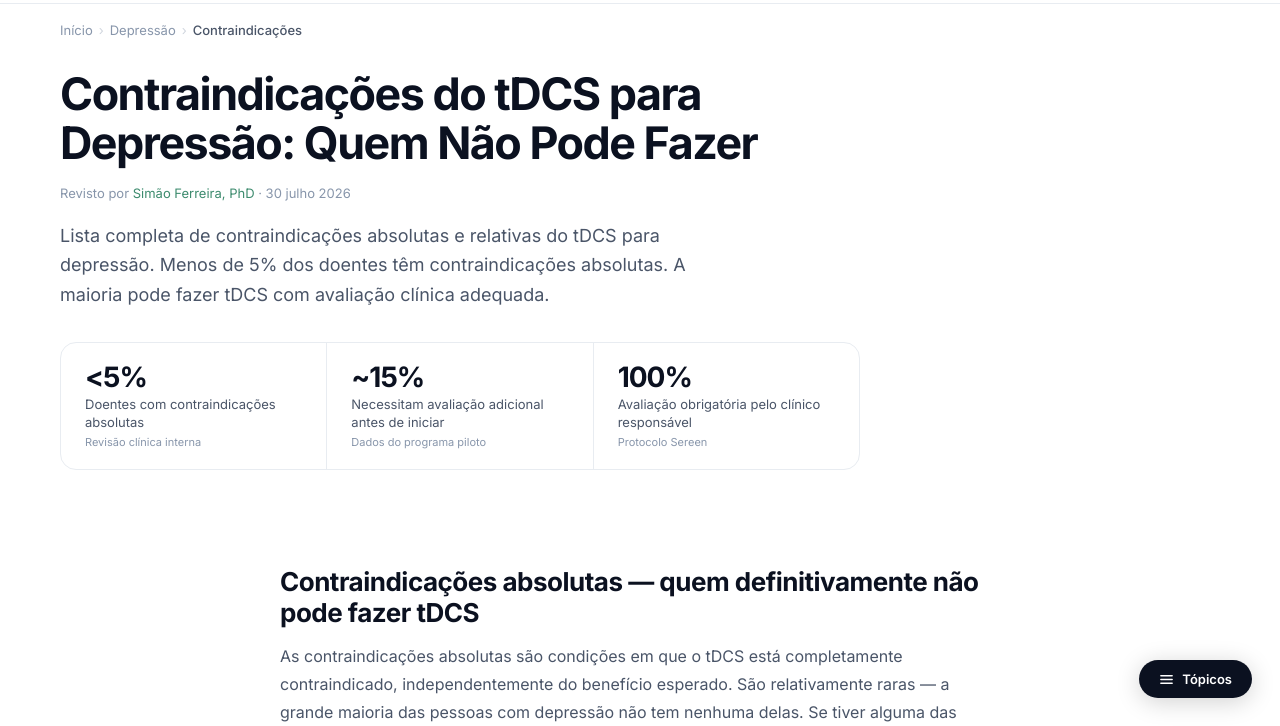
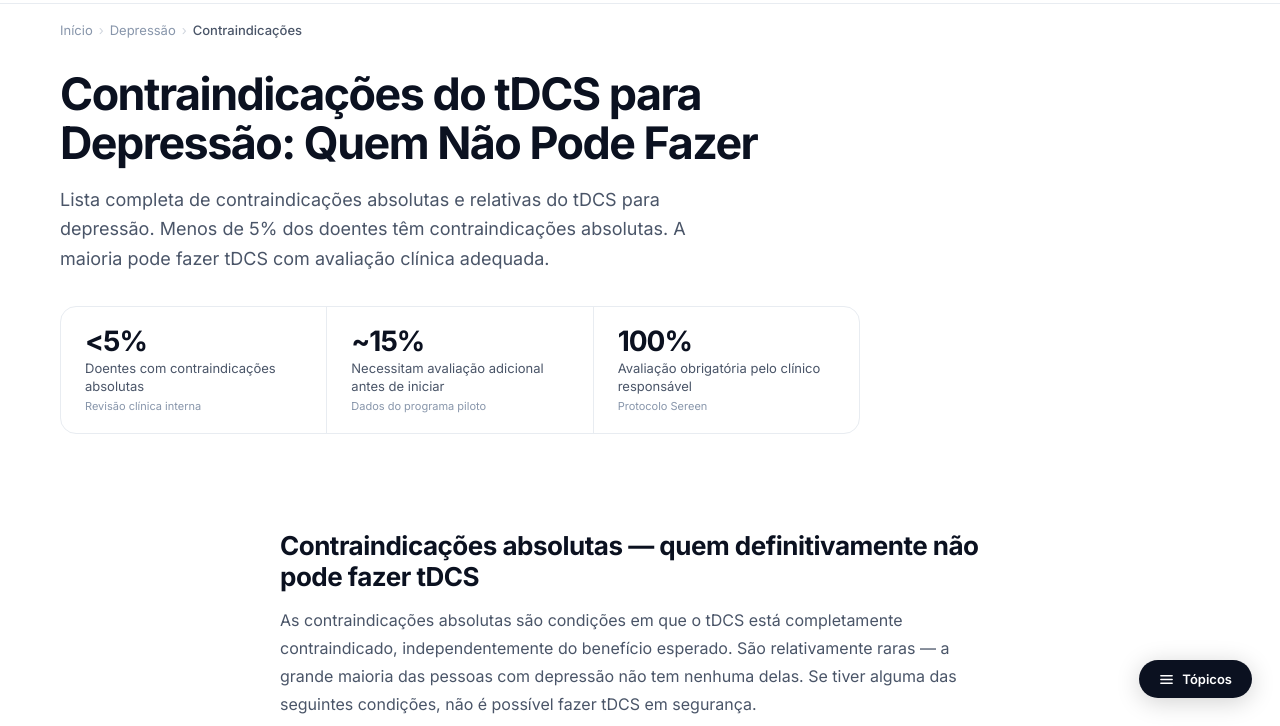
Before and after one commit to SFerreiraTO/sereen-website, a plain HTML site: page depressao/contraindicacoes/index.html in a window 1280 px wide. Shown: the part 74-800 px from the top of the page. Drawn offline with Linux system fonts and the light colour scheme.

Commit message:
Remove bylines visíveis de todas as páginas
Co-Authored-By: Claude Sonnet 4.6 <noreply@anthropic.com>

```diff
--- a/depressao/contraindicacoes/index.html
+++ b/depressao/contraindicacoes/index.html
@@ -267,7 +267,7 @@ footer{padding:48px 40px;border-top:1px solid var(--brd)}
 .topics-cta p{font-size:12px;color:rgba(255,255,255,.5);margin-bottom:10px;line-height:1.5}
 .topics-cta a{display:block;background:var(--accent);color:#fff;text-decoration:none;border-radius:100px;padding:9px 16px;font-size:13px;font-weight:600;transition:all .2s}
 .topics-cta a:hover{background:var(--accent-d)}
-.byline{font-size:13px;color:var(--t3);margin-bottom:20px}.byline a{color:var(--accent);text-decoration:none}
+
 </style>
 </head>
 <body>
@@ -298,7 +298,6 @@ footer{padding:48px 40px;border-top:1px solid var(--brd)}
 
   <div class="pg-hero">
     <h1>Contraindicações do tDCS para Depressão: Quem Não Pode Fazer</h1>
-    <p class="byline">Revisto por <a href="/equipa/">Simão Ferreira, PhD</a> · 30 julho 2026</p>
     <p class="sub">Lista completa de contraindicações absolutas e relativas do tDCS para depressão. Menos de 5% dos doentes têm contraindicações absolutas. A maioria pode fazer tDCS com avaliação clínica adequada.</p>
     <div class="stats-bar">
       <div class="stat">
```
Also changed, not shown: depressao/custo/index.html (+1 -2 lines), depressao/duracao/index.html (+1 -2 lines), depressao/efeitos-secundarios/index.html (+1 -2 lines), depressao/estudos/index.html (+1 -2 lines), depressao/funciona/index.html (+1 -2 lines), depressao/index.html (+1 -2 lines), depressao/quem-pode/index.html (+1 -2 lines), depressao/resultados/index.html (+1 -2 lines), depressao/tdcs/index.html (+1 -2 lines), depressao/vs-antidepressivos/index.html (+1 -2 lines), depressao/vs-tms/index.html (+1 -2 lines), faq/index.html (+1 -2 lines), tdcs/index.html (+1 -2 lines).
